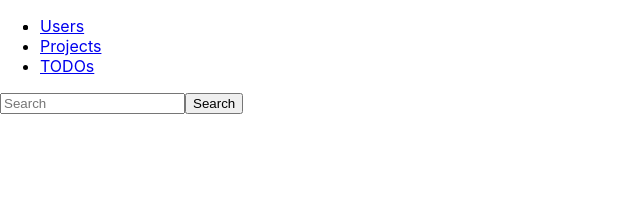
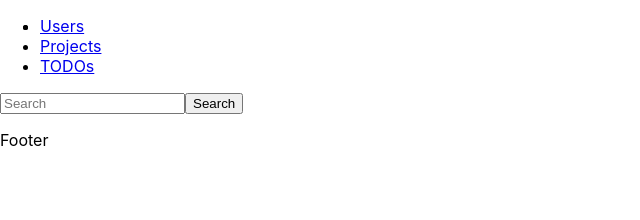
Before and after one commit to py0trandreev/todo_note, a React (Create React App) app in the folder frontend/: page / in a window 1280 px wide. Shown: the top 220 px of the page, without its empty margins (0-640 px from the left). Built offline with nearby package versions, Linux system fonts and the light colour scheme; no server answers.

Commit message:
lesson05 edited

```diff
--- a/frontend/src/App.js
+++ b/frontend/src/App.js
@@ -63,7 +63,7 @@
 
         axios.get(getUrl('/api/todos/'))
         .then(response => {
-            //console.log(`App.js(componentDidMount)************************************ ${JSON.stringify(response.data.results)}`)
+            //console.log(`App.js(componentDidMount)*********** ${JSON.stringify(response.data.results)}`)
             this.setState({todos: response.data.results})
         }).catch(error => console.log(error));
    }
@@ -88,16 +88,11 @@
                             </Route>
                             <Route path="/project/:id" children={<ProjectDetail getProject={(id) => this.getProject(id)} item={this.state.project} />} />
                         </Switch>
+                        <FooterItem></FooterItem>
                       </div>
                   </main>
            </Router>
 
-        // <div>
-        //   <MenuList />
-        //   <UserList users={this.state.users} />
-        //   <p></p>
-        //   <FooterItem />
-        // </div>
        )
    }
 }
--- a/frontend/src/components/Footer.js
+++ b/frontend/src/components/Footer.js
@@ -3,6 +3,7 @@
 const FooterItem = () => {
     return (
         <div>
+            <p></p>
             Footer
         </div>
     )
```
Also changed, not shown: frontend/src/components/Menu.js (+0 -18 lines).
